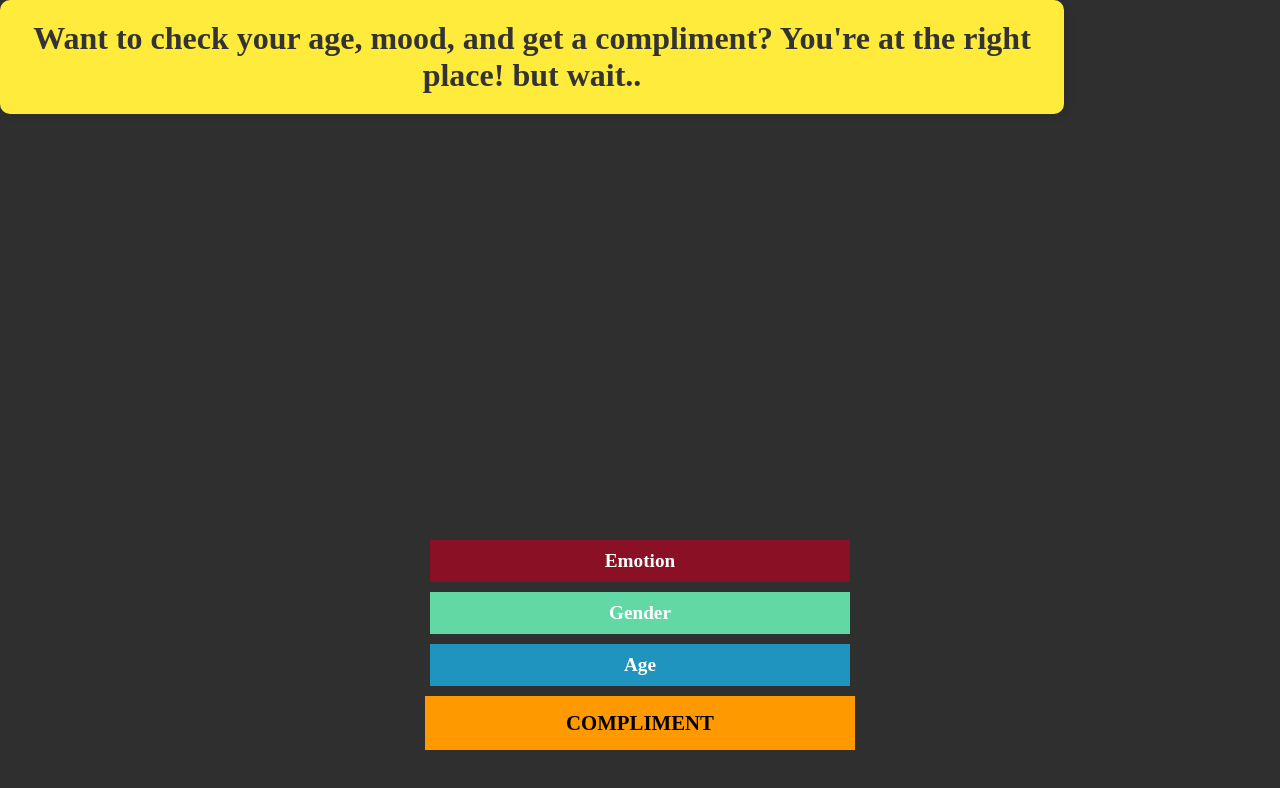
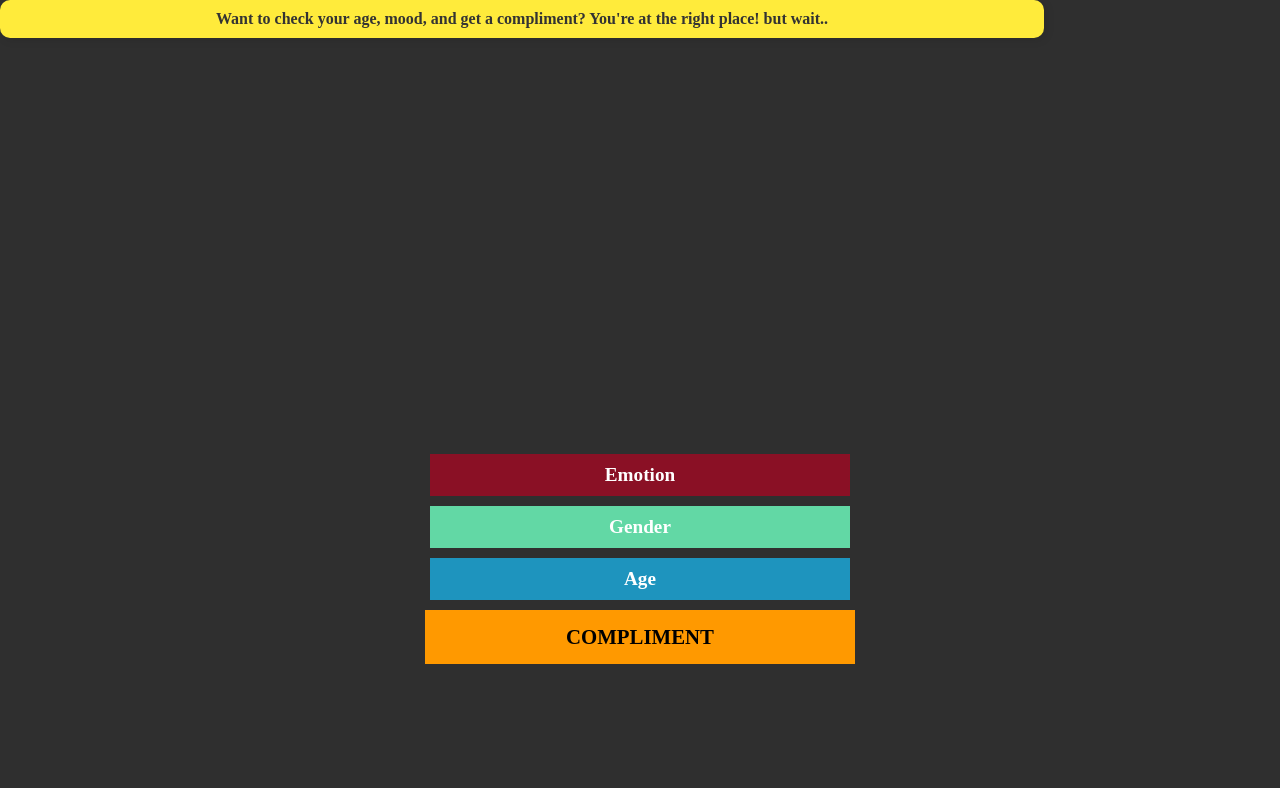
Before and after one commit to AbaanSayeed/Gaslight-GPT, a website: page index.html in a window 1280 px wide. Drawn offline with Linux system fonts and the light colour scheme; no server answers.

Commit message:
Update index.html

```diff
--- a/index.html
+++ b/index.html
@@ -8,10 +8,10 @@
 <style>
         h1 {
             max-width: 80%;
-            font-size: 2rem;
+            font-size: 1rem;
             color: #333;
             background-color: #ffeb3b;
-            padding: 20px;
+            padding: 10px;
             border-radius: 10px;
             box-shadow: 2px 2px 10px rgba(0, 0, 0, 0.1);
             display: flex;
```
